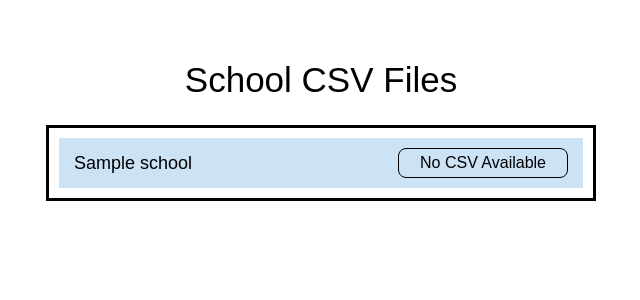
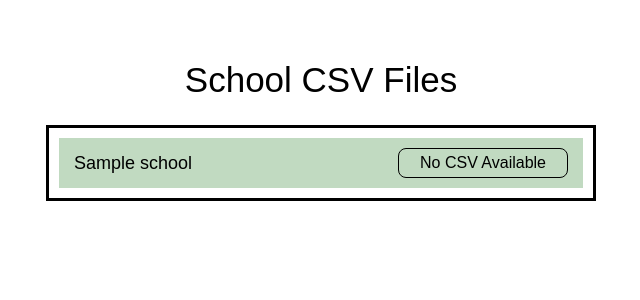
Before and after one commit to geuresti/Photom, a Django app: template photomanager/photom/templates/photom/schools_dashboard.html in a window 1280 px wide; the page is wider, and only the part inside the window is pictured. Shown: the part 110-410 px from the top of that part, without its empty margins (319-959 px from the left). Run offline with Django 3.2, Linux system fonts and the light colour scheme; the template is opened without the code that fills it: most values are stand-ins (such as "Sample title", 1, 10 or a date in 2020); some libraries are stand-ins or nearby versions.

Commit message:
minor changes

```diff
--- a/photomanager/photom/static/photom/schools_dashboard.css
+++ b/photomanager/photom/static/photom/schools_dashboard.css
@@ -25,7 +25,7 @@
 }
 
 .sd-card {
-    background-color: #cce2f5;
+    background-color: var(--light-green);
     height: 50px;
     width: 100%;
 
--- a/photomanager/photom/templates/photom/schools_dashboard.html
+++ b/photomanager/photom/templates/photom/schools_dashboard.html
@@ -22,17 +22,11 @@
                 {% for school in all_schools %}
                 <div class="sd-card">
                     <p> {{ school.school_name }} </p>
-
-                    <!--
-                    <p> Upload Images </p>
-                    -->
-
                     {% if school.has_csv %}
                     <button type="button" class="download-csv" onclick="location.href='{% url 'download_school_csv' school.pk %}'"> Download CSV </button>
                     {% else %}
                     <p class="download-csv-null"> No CSV Available </p>
                     {% endif %}
-
                 </div>
                 {% endfor %}
 
--- a/photomanager/photom/views/views.py
+++ b/photomanager/photom/views/views.py
@@ -247,10 +247,12 @@ def schools_dashboard(request):
     notifications = Notification.objects.filter(school=school, hidden=False)
     all_schools = SchoolAccount.objects.all()
 
+    filtered_schools = [s for s in all_schools if s.user.is_superuser == False]
+
     context = {
         "school": school,
         "notifications": notifications,
-        "all_schools": all_schools,
+        "all_schools": filtered_schools,
     }
 
     return render(request, "photom/schools_dashboard.html", context)
```
Also changed, not shown: 1 other file.
